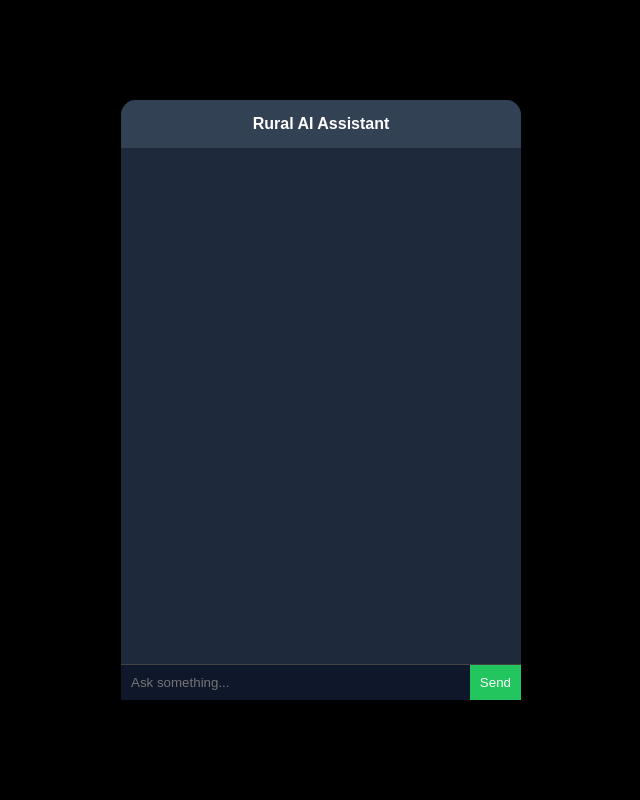
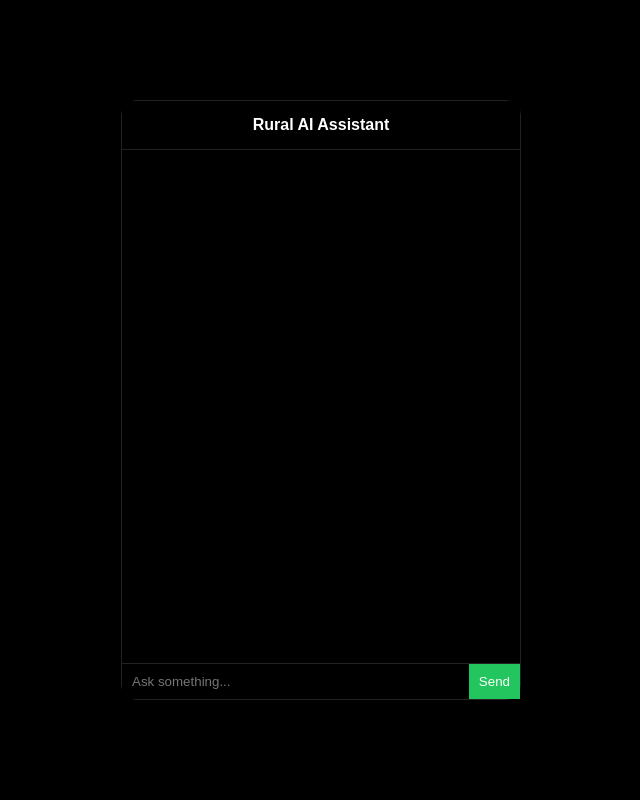
Before and after one commit to drabtyranno911/rural-chatbot, a Flask app: page / in a window 1280 px wide. Shown: the whole page, without its empty margins (319-959 px from the left). Run offline with Flask 3, Linux system fonts and the light colour scheme.

Commit message:
Update index.html

```diff
--- a/templates/index.html
+++ b/templates/index.html
@@ -3,6 +3,12 @@
 <head>
     <title>Rural AI Chatbot</title>
     <style>
+        * {
+            margin: 0;
+            padding: 0;
+            box-sizing: border-box;
+        }
+
         body {
             font-family: Arial, sans-serif;
             background: #000000;
@@ -11,32 +17,31 @@
             justify-content: center;
             align-items: center;
             height: 100vh;
-            margin: 0;
         }
 
         .chat-container {
             width: 400px;
             height: 600px;
-            background: #1e293b;
+            background: #000000;
             border-radius: 15px;
             display: flex;
             flex-direction: column;
-            box-shadow: 0 0 20px rgba(0,0,0,0.5);
+            border: 1px solid #222;
         }
 
         .header {
             padding: 15px;
-            background: #334155;
-            border-top-left-radius: 15px;
-            border-top-right-radius: 15px;
+            background: #000000;
             text-align: center;
             font-weight: bold;
+            border-bottom: 1px solid #222;
         }
 
         .chat-box {
             flex: 1;
             padding: 10px;
             overflow-y: auto;
+            background: #000000;
         }
 
         .message {
@@ -47,18 +52,19 @@
         }
 
         .user {
-            background: #3b82f6;
+            background: #2563eb;
             align-self: flex-end;
         }
 
         .bot {
-            background: #475569;
+            background: #222222;
             align-self: flex-start;
         }
 
         .input-area {
             display: flex;
-            border-top: 1px solid #444;
+            border-top: 1px solid #222;
+            background: #000000;
         }
 
         input {
@@ -66,7 +72,7 @@
             padding: 10px;
             border: none;
             outline: none;
-            background: #0f172a;
+            background: #000000;
             color: white;
         }
 
@@ -86,7 +92,7 @@
 <body>
 
 <div class="chat-container">
-    <div class="header"> Rural AI Assistant</div>
+    <div class="header">Rural AI Assistant</div>
 
     <div class="chat-box" id="chatBox"></div>
 
@@ -104,6 +110,7 @@ function addMessage(text, sender) {
     msg.innerText = text;
     chatBox.appendChild(msg);
     chatBox.scrollTop = chatBox.scrollHeight;
+    return msg;
 }
 
 function sendMessage() {
@@ -115,6 +122,15 @@ function sendMessage() {
     addMessage(message, "user");
     input.value = "";
 
+    // Typing animation
+    let typingMsg = addMessage("Typing", "bot");
+
+    let dots = 0;
+    let interval = setInterval(() => {
+        dots = (dots + 1) % 4;
+        typingMsg.innerText = "Typing" + ".".repeat(dots);
+    }, 300);
+
     fetch("/chat", {
         method: "POST",
         headers: {
@@ -124,7 +140,12 @@ function sendMessage() {
     })
     .then(res => res.json())
     .then(data => {
-        addMessage(data.reply, "bot");
+        clearInterval(interval);
+
+        setTimeout(() => {
+            typingMsg.remove();
+            addMessage(data.reply, "bot");
+        }, 800);
     });
 }
 </script>
```
